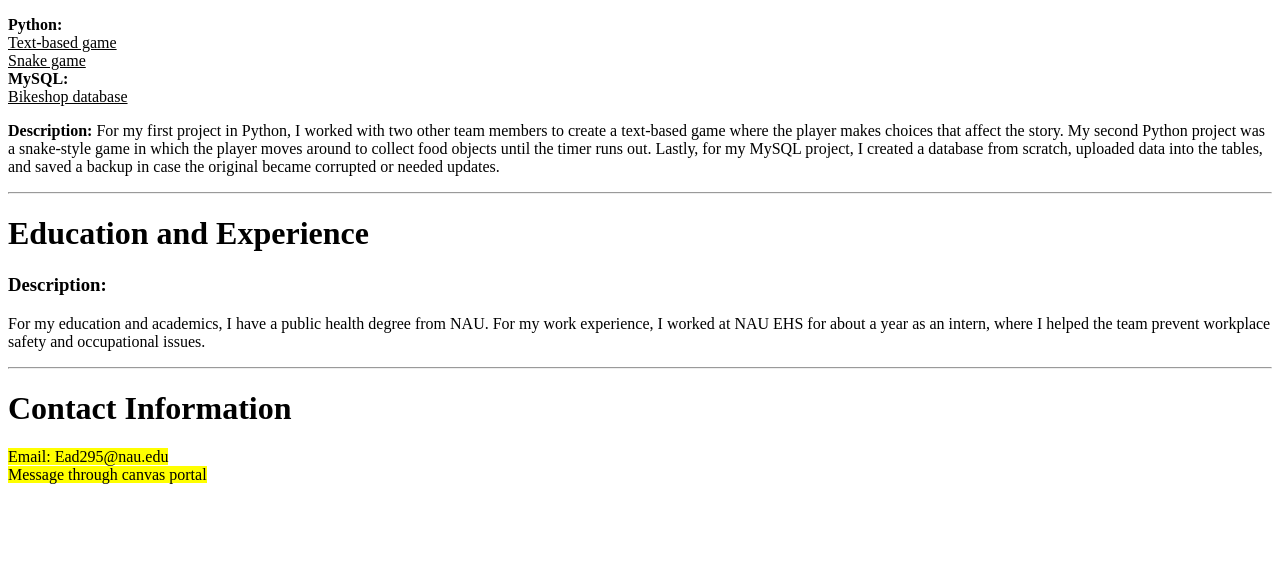
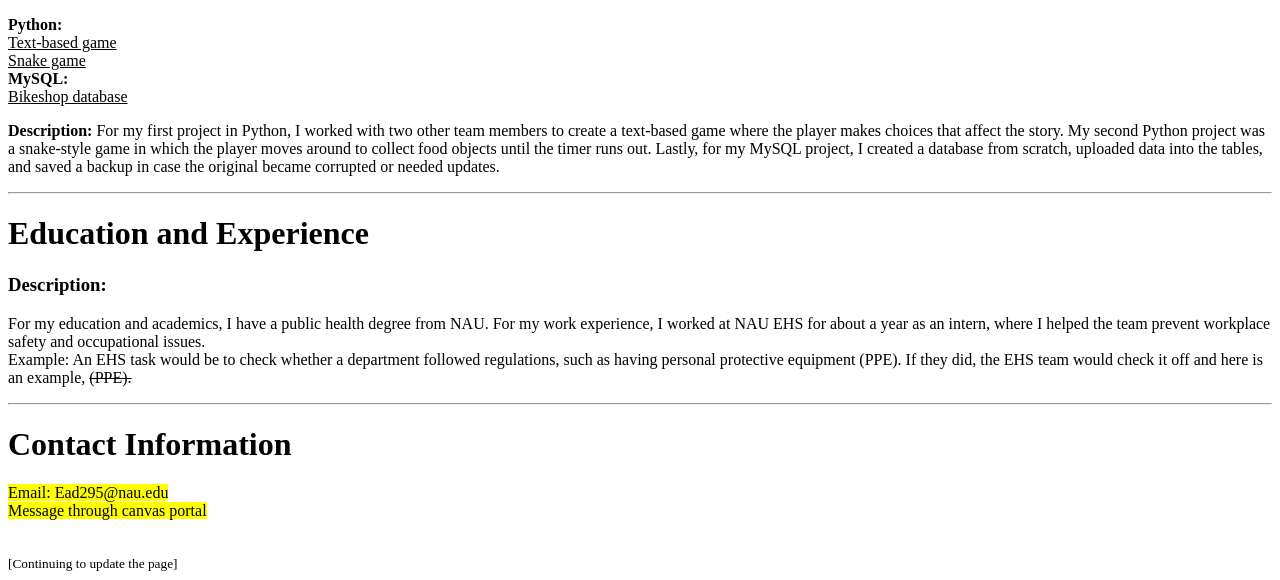
Before and after one commit to ED-programmer/cs212, a plain HTML site: page homework1/index.html in a window 1280 px wide. Shown: the part 652-1232 px from the top of the page. Before the commit the page ends 1152 px from the top, so only its background shows below. Drawn offline with Linux system fonts and the light colour scheme.

Commit message:
index.html updated version
Added example of EHS task and contact information.

```diff
--- a/homework1/index.html
+++ b/homework1/index.html
@@ -77,13 +77,25 @@
             For my education and academics, I have a public health degree from NAU. For my work
             experience, I worked at NAU EHS for about a year as an intern, where I helped the team
             prevent workplace safety and occupational issues.
+            <br />
+
+            Example: An EHS task would be to check whether a department followed regulations, such as
+            having personal protective equipment (PPE). If they did, the EHS team would check it off and
+            here is an example,
+            <del>
+              (PPE).
+            </del>
          </p>
     <hr />
     <!--This is just the contact information-->
         <h1>Contact Information</h1>
         <p>
            <mark>Email: Ead295@nau.edu</mark> <br />
-           <mark>Message through canvas portal</mark>
+           <mark>Message through canvas portal</mark> <br />
         </p>
+        <small>
+          <br />
+          [Continuing to update the page]
+        </small>
   </body>
  </html>
```
